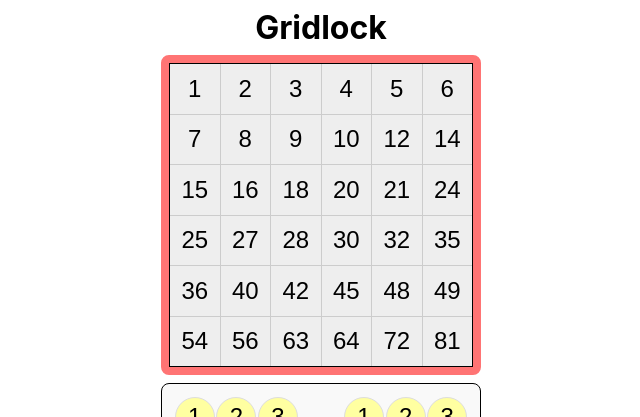
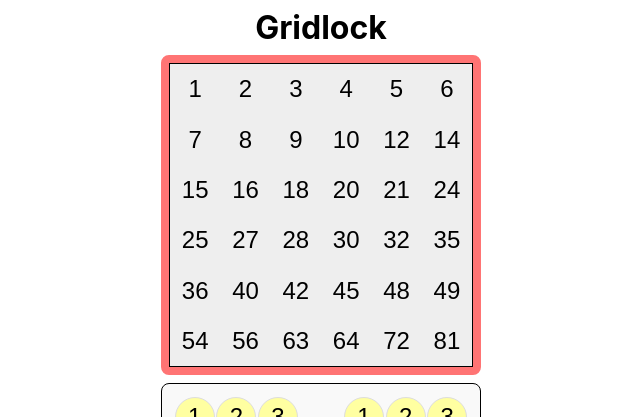
Before and after one commit to willbraun/gridlock, a React (Create React App) app: page / in a window 1280 px wide. Shown: the top 417 px of the page, without its empty margins (319-959 px from the left). Built offline with nearby package versions, Linux system fonts and the light colour scheme.

Commit message:
testing removing grid gap on grid and adding flex gap on numbers

```diff
--- a/src/styles/grid.css
+++ b/src/styles/grid.css
@@ -20,7 +20,7 @@
     position: relative;
     display: grid;
     grid-template-columns: repeat(6, 1fr);
-    grid-gap: 1px;
+    /* grid-gap: 1px; */
     background-color: #ccc;
     width: 100%;
     aspect-ratio: 1 / 1;
--- a/src/styles/numberrow.css
+++ b/src/styles/numberrow.css
@@ -21,4 +21,5 @@
     display: flex;
     flex-wrap: wrap;
     margin: 0;
+    gap: 0.1rem;
 }
```
